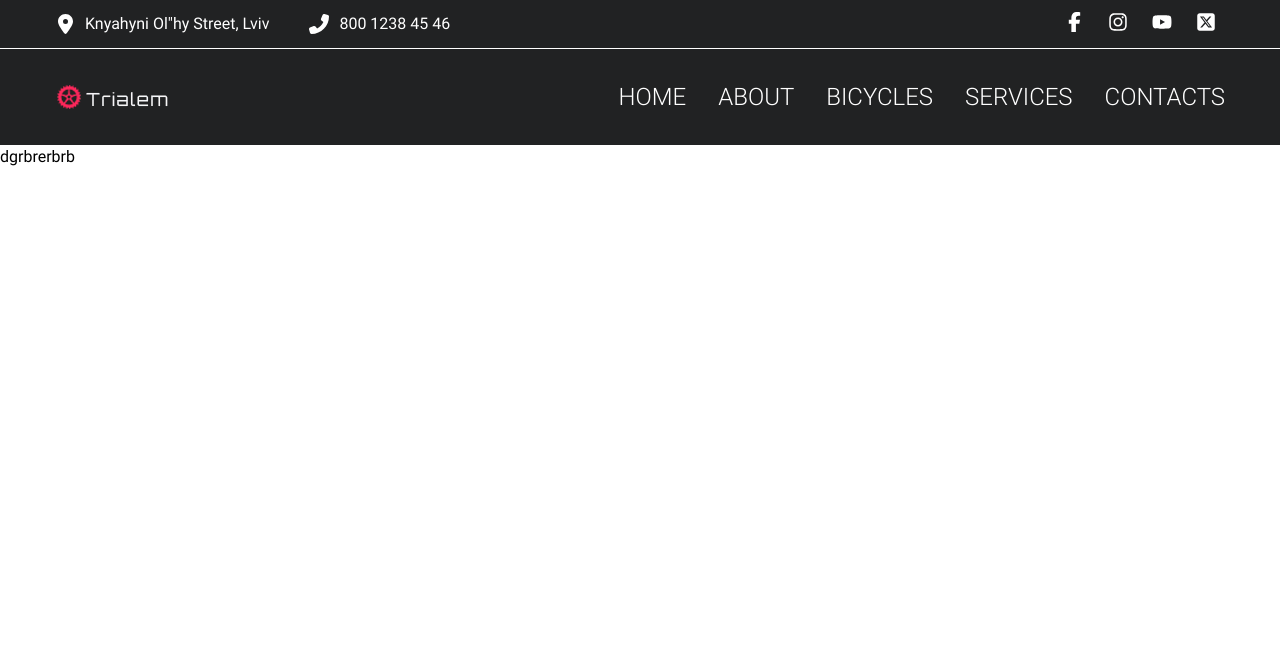
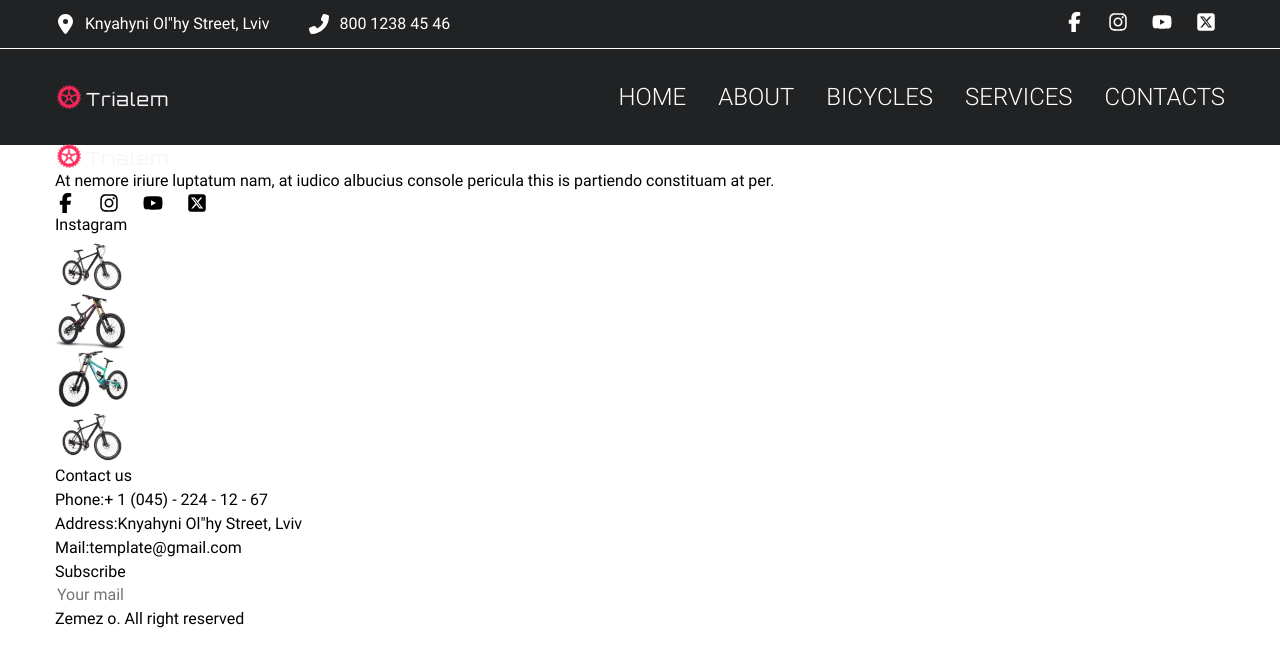
Before and after one commit to IgorBorya/Bicycle-Project-1, a website built with Vite: page src/html/layouts/_html.html in a window 1280 px wide. Built offline with nearby package versions, Linux system fonts and the light colour scheme.

Commit message:
Update markup footer

```diff
--- a/src/html/layouts/footer/_footer.html
+++ b/src/html/layouts/footer/_footer.html
@@ -1,3 +1,76 @@
-<footer>
-    dgrbrerbrb
+<footer class="footer">
+    <section class="footer__top">
+        <h2 class="sr-only">Misc information</h2>
+        <div class="container">
+            <div class="footer__group">
+                <div class="footer-details">
+                    <include src="html/components/logo/_index.html"></include>
+                    <p>At nemore iriure luptatum nam, at iudico albucius console pericula this is partiendo constituam
+                        at per.</p>
+                    <include src="html/components/social/_index.html"></include>
+                </div>
+            </div>
+            <div class="footer__group">
+                <div class="insta-blog">
+                    <h3 class="footer-title">Instagram</h3>
+                    <ul class="insta-blog__list">
+                        <li>
+                            <img class="insta-blog__img" src="/src/assets/images/bicycles/p-1.webp"
+                                alt="bicycle picture" width="75" height="75" loading="lazy">
+                        </li>
+                        <li>
+                            <img class="insta-blog__img" src="/src/assets/images/bicycles/p-2.webp"
+                                alt="bicycle picture" width="75" height="75" loading="lazy">
+                        </li>
+                        <li>
+                            <img class="insta-blog__img" src="/src/assets/images/bicycles/p-3.webp"
+                                alt="bicycle picture" width="75" height="75" loading="lazy">
+                        </li>
+                        <li>
+                            <img class="insta-blog__img" src="/src/assets/images/bicycles/p-4.webp"
+                                alt="bicycle picture" width="75" height="75" loading="lazy">
+                        </li>
+                    </ul>
+                </div>
+            </div>
+            <div class="footer__group">
+                <address class="contacts">
+                    <h3 class="footer-title">Contact us</h3>
+                    <ul class="contacts__list">
+                        <li>
+                            <span class="color-accent">Phone:</span><a href="tel: +10452241267">+ 1 (045) - 224 - 12 -
+                                67</a>
+                        </li>
+                        <li>
+                            <span class="color-accent">Address:</span><a
+                                href="https://maps.app.goo.gl/5PG4YtEVQ1NsMLiEA">Knyahyni Ol"hy Street,
+                                Lviv</a>
+                        </li>
+                        <li>
+                            <span class="color-accent">Mail:</span><a
+                                href="mailto:template@gmail.com">template@gmail.com</a>
+                        </li>
+                    </ul>
+                </address>
+            </div>
+            <div class="footer__group">
+                <div class="subscribe">
+                    <h3 class="footer-title">Subscribe</h3>
+                    <form class="subscribe-form">
+                        <div class="subscribe-form__group">
+                            <label for="email" class="sr-only">Enter your email</label>
+                            <input class="subscribe-form__input" type="email" name="email" id="email"
+                                placeholder="Your mail" required>
+                            <button class="subscribe-form__btn">
+                                <span class="sr-only">submit form</span>
+                            </button>
+                        </div>
+                    </form>
+                </div>
+            </div>
+        </div>
+    </section>
+    <div class="container">
+        <p class="copy">Zemez o. All right reserved</p>
+    </div>
 </footer>
```
